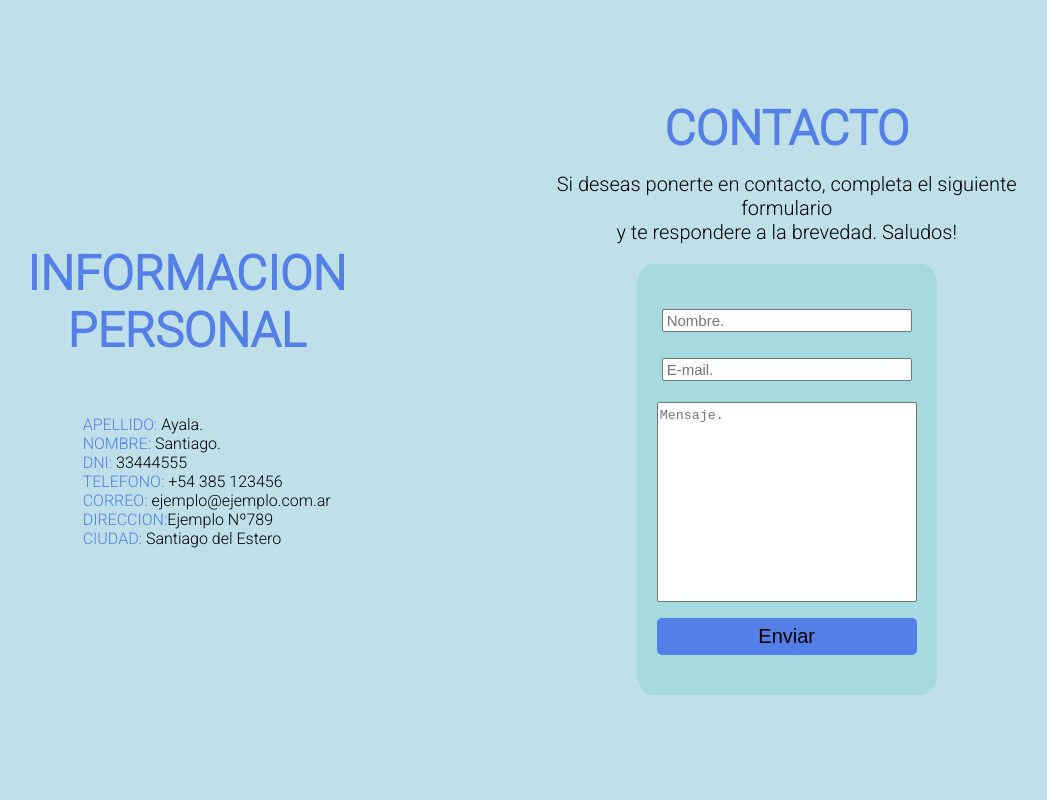
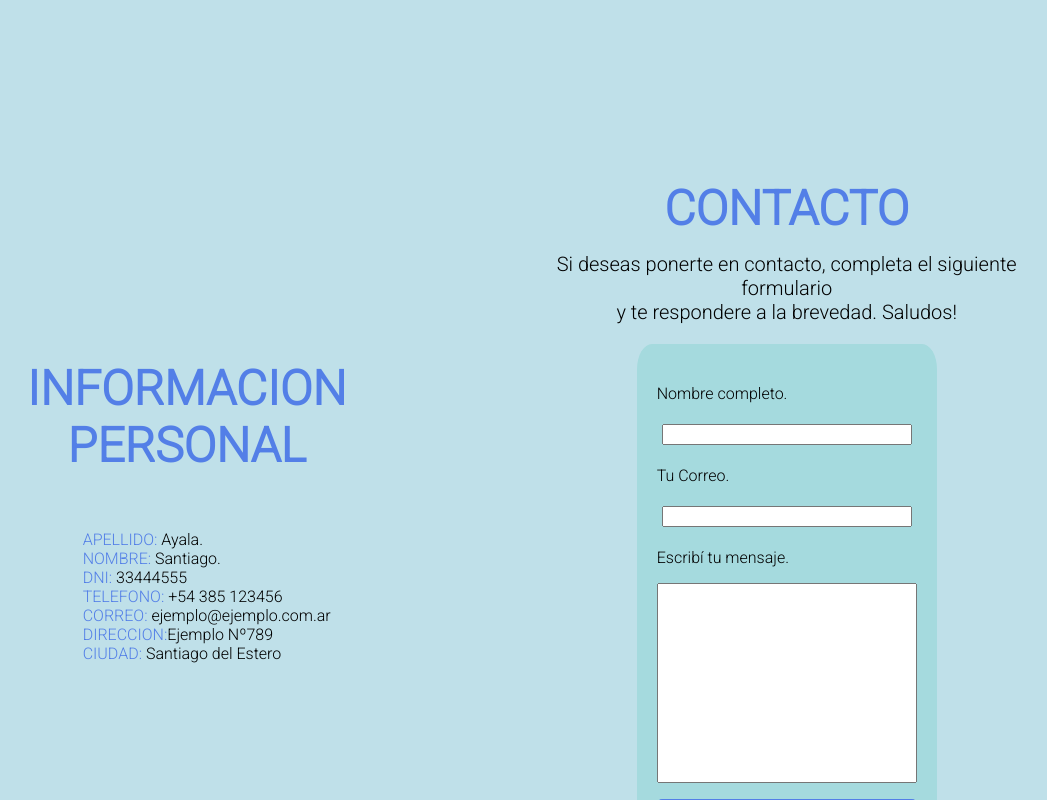
Before and after one commit to santiago-09/PROYECTO-CV.github.io, a plain HTML site: page PROYECTO-CV/santiago-CV.html in a window 1280 px wide. Shown: the part 2000-2800 px from the top of the page, without its empty margins (154-1201 px from the left). Drawn offline with Linux system fonts and the light colour scheme.

Commit message:
proyecto cv, se logro lo basico

```diff
--- a/PROYECTO-CV/estilos.css
+++ b/PROYECTO-CV/estilos.css
@@ -31,10 +31,11 @@ header{
 }
 
 header .contenedor{
-    margin: 0%;
+    margin: auto;
     display: flex;
     align-items: center;
     justify-content: space-between;
+    padding: 0%;
 
 }
 
@@ -74,7 +75,7 @@ a:hover{
     align-items: center;
     justify-content: center;
     text-align: center;
-    height: 90vh;
+    height: 100vh;
     color: #E9F8F9 ;
     background-image: linear-gradient(
         0deg,
@@ -94,7 +95,7 @@ a:hover{
 #habilidades .contenedor{
     text-align: center;
     padding: 100px 15px 200px 15px;
-    background-color: #C0EEF2;
+    background-color: #96f2fb;
 }
 
 #experiencia .contenedor{
@@ -135,7 +136,7 @@ a:hover{
     max-width: 300px;
     padding: 40px 20px;
     border-radius: 5%;
-    margin: 15px;
+    margin: 5px;
 
 }
 
@@ -143,7 +144,8 @@ a:hover{
     width: 100%;
     display: grid;
     grid-auto-columns: 100%;
-    gap: 1em;
+    gap: 5px;
+    padding: 0;
 }
 
 .form-input{
@@ -165,7 +167,17 @@ a:hover{
     border-radius: 5px;
     padding: 7px;
     cursor: pointer;
+}
 
+.formulario label{
+    display: flex;
+    align-items: start;
+    text-align: start;
+    padding: 0;
+}
+
+.formulario input{
+    padding: 0%;
 }
 
 footer{
--- a/PROYECTO-CV/santiago-CV.html
+++ b/PROYECTO-CV/santiago-CV.html
@@ -20,9 +20,7 @@
 </head>
 <body>
 
-    <script src="eventos.js"></script>
-
-    <header id="menu">
+   <header id="menu">
         <div class="contenedor">
             <h2 class="logo">PROYECTO <br> CV</h2>
             <nav id="enlaces">
@@ -100,9 +98,14 @@
                 <form class="contenedor-form">
                     <div class="formulario">
 
-                        <input type="text" class="form-input" id="nombre" placeholder="Nombre." required>
-                        <input type="email" class="form-input" id="correo" placeholder="E-mail." required>
-                        <textarea class="form-input-mens" id="mensaje" placeholder="Mensaje." required></textarea>
+                        <label for="nombre">Nombre completo.</label>
+                        <input name="nombre" type="text" class="form-input" id="nombre" required>
+
+                        <label for="email">Tu Correo.</label>
+                        <input name="correo" type="email" class="form-input" id="correo" required>
+
+                        <label for="mensaje">Escribí tu mensaje.</label>
+                        <textarea name="mensaje" class="form-input-mens" id="mensaje"  required></textarea>
 
                         <input type="submit" value="Enviar" class="btn-enviar">
                     </div>
```
